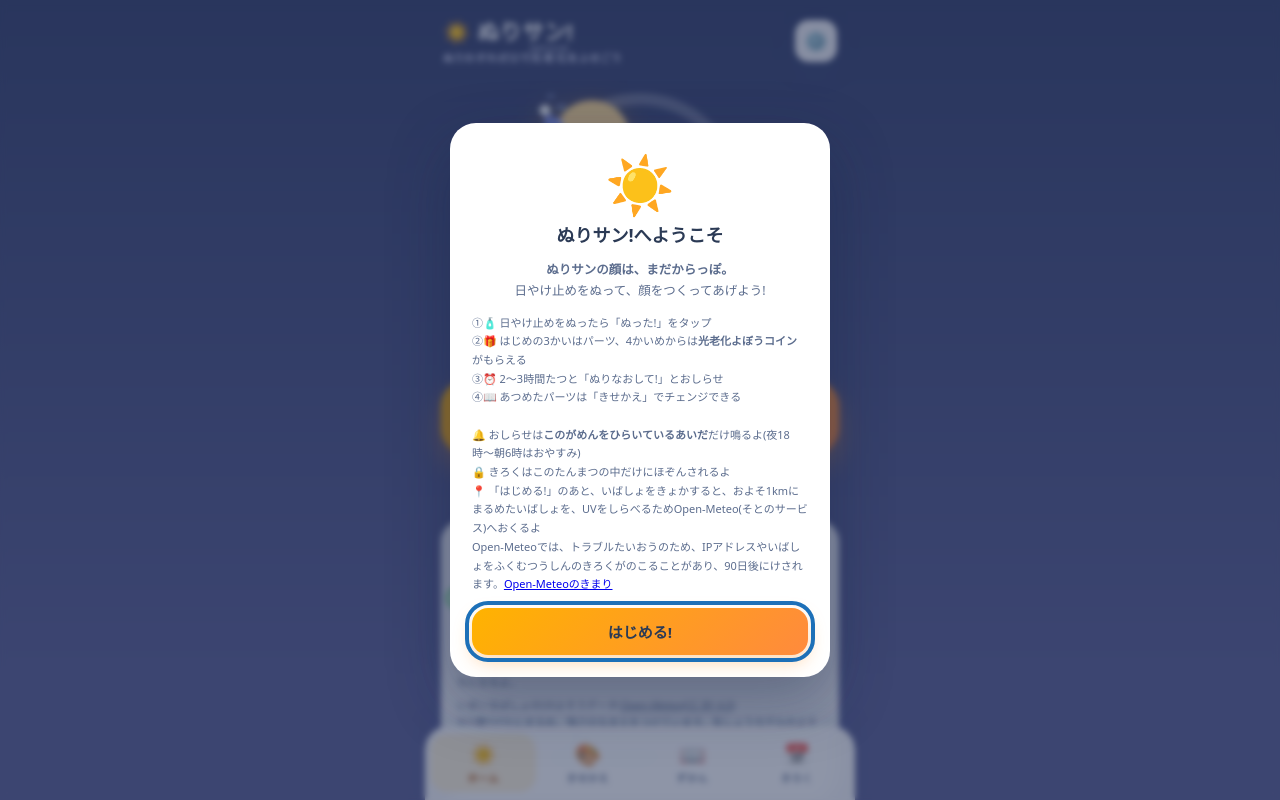
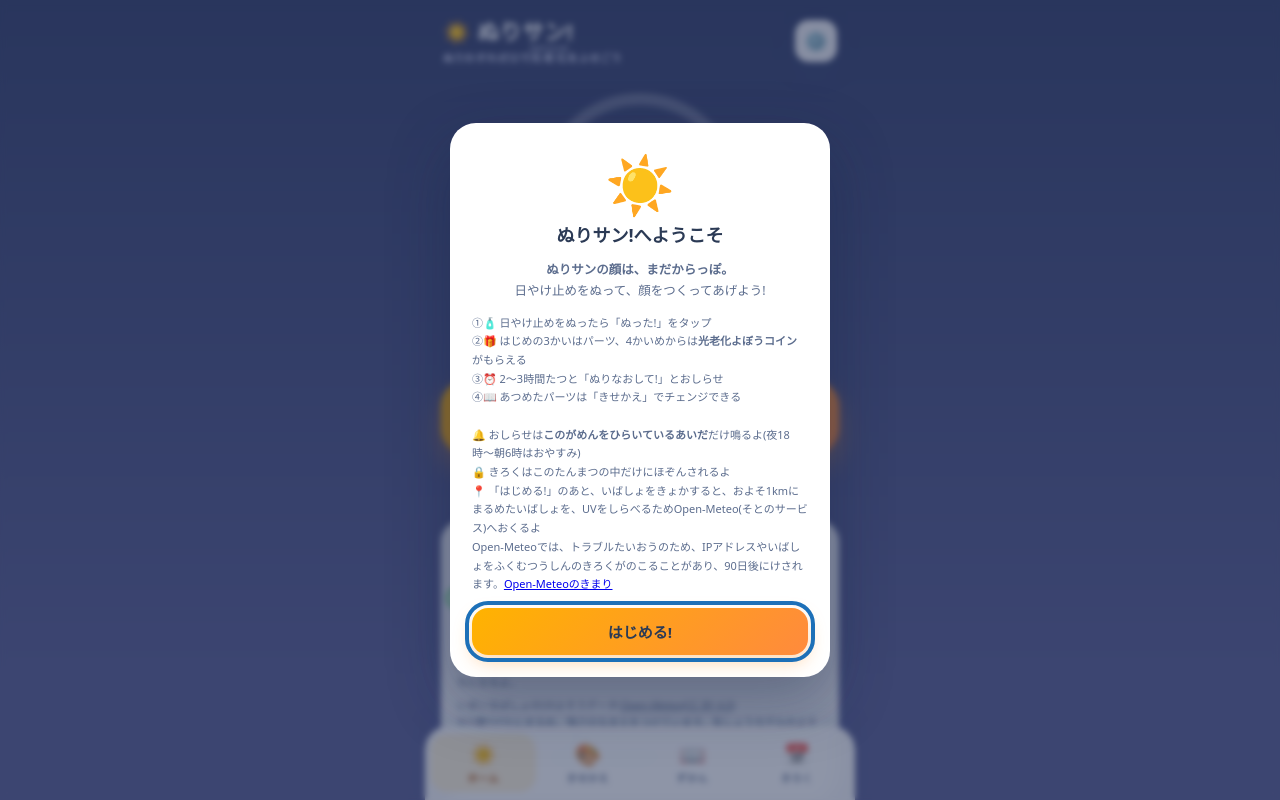
Before and after one commit to Rise-derma/nuri-sun, a website: page index.html in a window 1280 px wide. Shown: the top 800 px of the page. Drawn offline with Linux system fonts and the light colour scheme.

Commit message:
Refactor CSS styles for mascot and ring elements
キャラクターが左上に固定されているため修正。
以下確認用：写真で原因が確定しました。ぬりサンのSVGに、円グラフ用のCSSが誤って適用されています。

写真では、

ぬりサンが円の左上に配置されている
ぬりサン自体が90度横向きになっている
上下運動だけは動いている

という状態です。

現在の公開コードには、まだ次の指定が残っています。

.ringwrap svg{position:absolute;inset:0;transform:rotate(-90deg)}

この指定は、円のSVGだけでなく、.ringwrap内にあるぬりサンのSVGにも適用されます。その結果、ぬりサンが絶対配置で左上に置かれ、さらに90度回転しています。

修正する箇所

GitHubで index.html を開き、鉛筆マークを押して、次の2行を探してください。

.ringwrap svg{position:absolute;inset:0;transform:rotate(-90deg)}
.mascot svg{width:120px;height:120px;display:block}

それぞれ、以下に置き換えます。

.ringwrap > svg{
  position:absolute;
  inset:0;
  transform:rotate(-90deg);
}
.mascot svg{
  position:static;
  inset:auto;
  transform:none;
  width:120px;
  height:120px;
  display:block;
}

特に重要なのは、最初の行を

.ringwrap svg

から

.ringwrap > svg

に変えることです。

これで、90度回転する対象が円グラフのSVGだけになり、ぬりサンは中央に戻ります。ぬりサンを中央に配置する親要素の設定自体は、現在のコードに正しく入っています。

修正後に Commit changes を押してください。現在の公開コードはまだ修正前の状態なので、実機やキャッシュの問題ではありません。

```diff
--- a/index.html
+++ b/index.html
@@ -74,12 +74,23 @@ body.mode-night .logo{color:#fff}
 /* ============ ホーム:太陽とリング ============ */
 .hero{display:flex;flex-direction:column;align-items:center;padding:6px 0 2px}
 .ringwrap{position:relative;width:216px;height:216px;margin:2px auto 6px}
-.ringwrap svg{position:absolute;inset:0;transform:rotate(-90deg)}
+.ringwrap > svg{
+  position:absolute;
+  inset:0;
+  transform:rotate(-90deg);
+}
 .ring-bg{fill:none;stroke:rgba(255,255,255,.7);stroke-width:12}
 body.mode-night .ring-bg{stroke:rgba(255,255,255,.25)}
 .ring-fg{fill:none;stroke:var(--sun);stroke-width:12;stroke-linecap:round;transition:stroke-dashoffset 1s linear,stroke .4s}
 .mascot{position:absolute;inset:0;display:flex;align-items:center;justify-content:center;filter:drop-shadow(0 6px 14px rgba(255,160,0,.35));animation:bob 3.2s ease-in-out infinite}
-.mascot svg{width:120px;height:120px;display:block}
+.mascot svg{
+  position:static;
+  inset:auto;
+  transform:none;
+  width:120px;
+  height:120px;
+  display:block;
+}
 .mascot.m-night .ns-rays{display:none}
 .mascot .ns-rays{animation:raysSpin 30s linear infinite;transform-origin:60px 60px}
 @keyframes raysSpin{to{transform:rotate(360deg)}}
```
